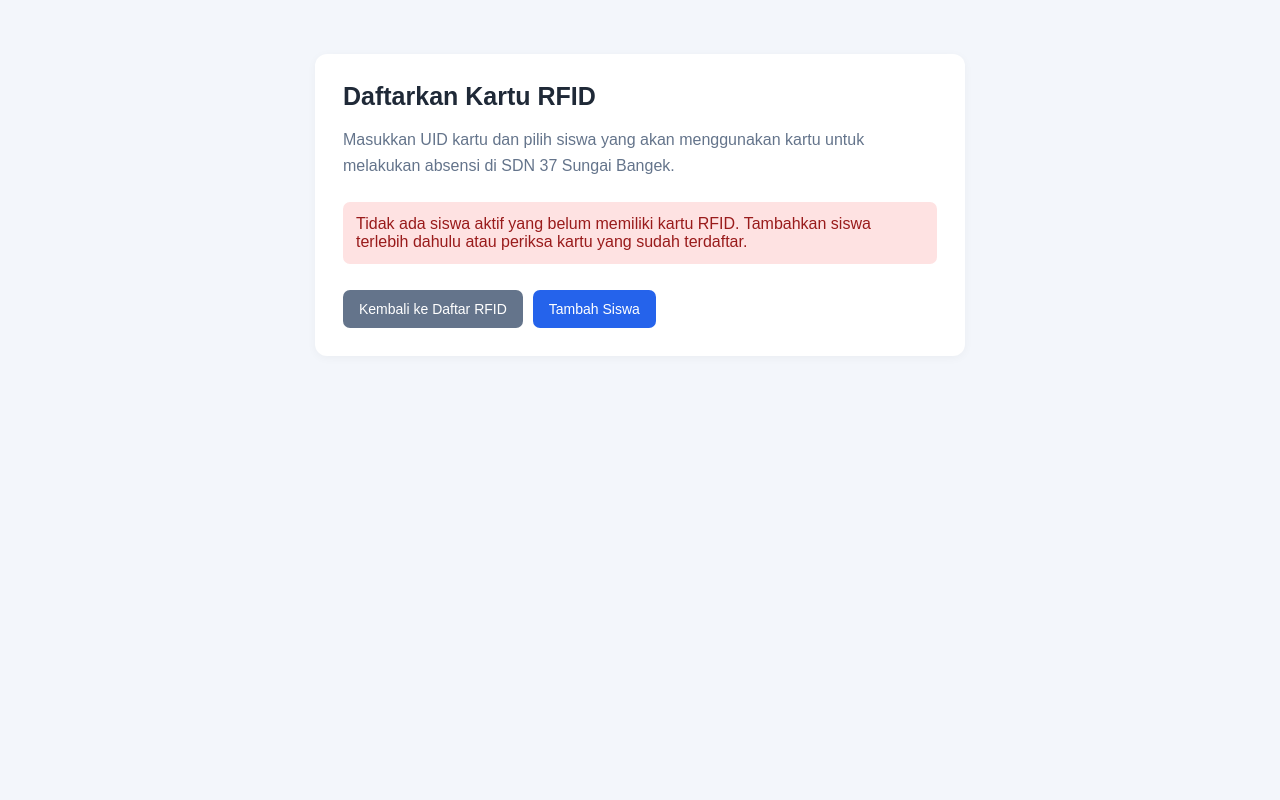
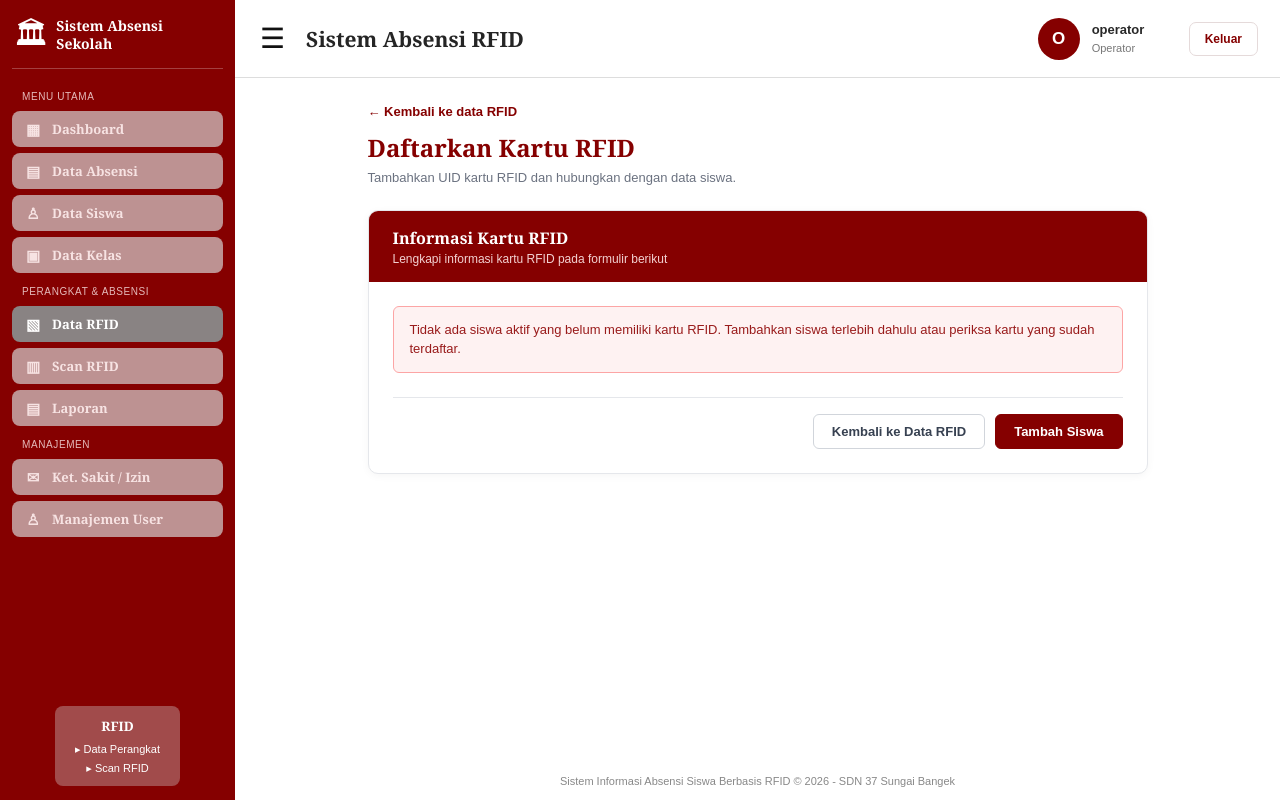
Before and after one commit to adrichanilham/absensi_rfid, a Laravel app: page /rfid/create in a window 1280 px wide. Run offline with Laravel 12, Linux system fonts and the light colour scheme; a user stored in the database is signed in; data comes from the database, SQL or seed files in the repository.

Commit message:
perbarui tampilan halaman tambah data rfid

```diff
--- a/resources/views/rfid/create.blade.php
+++ b/resources/views/rfid/create.blade.php
@@ -1,160 +1,230 @@
-<!DOCTYPE html>
-<html lang="id">
-<head>
-    <meta charset="UTF-8">
-    <meta name="viewport" content="width=device-width, initial-scale=1.0">
-    <title>Daftarkan Kartu RFID</title>
+@extends('layouts.app')
 
+@section('title', 'Daftarkan Kartu RFID')
+
+@section('content')
 <style>
-        * {
-            box-sizing: border-box;
+    .rfid-wrapper {
+        max-width: 780px;
+        margin: 0 auto;
     }
 
-        body {
+    .rfid-back-link {
+        display: inline-block;
+        margin-bottom: 12px;
+        color: #850000;
+        font-size: 13px;
+        font-weight: 600;
+        text-decoration: none;
+    }
+
+    .rfid-back-link:hover {
+        text-decoration: underline;
+    }
+
+    .rfid-page-title {
+        margin: 0 0 4px;
+        color: #850000;
+        font-family: Georgia, serif;
+        font-size: 24px;
+        font-weight: 700;
+    }
+
+    .rfid-page-subtitle {
+        margin: 0 0 22px;
+        color: #6b7280;
+        font-size: 13px;
+        line-height: 1.5;
+    }
+
+    .rfid-card {
+        background: #ffffff;
+        border: 1px solid #e5e7eb;
+        border-radius: 10px;
+        overflow: hidden;
+        box-shadow: 0 2px 8px rgba(0, 0, 0, 0.04);
+    }
+
+    .rfid-card-banner {
+        background: #850000;
+        padding: 16px 24px;
+        color: #ffffff;
+    }
+
+    .rfid-card-banner h2 {
+        margin: 0 0 3px;
+        font-family: Georgia, serif;
+        font-size: 16px;
+        font-weight: 700;
+        color: #ffffff;
+    }
+
+    .rfid-card-banner p {
         margin: 0;
+        font-size: 12px;
+        color: #f3d1d1;
+    }
+
+    .rfid-card-body {
         padding: 24px;
-            font-family: Arial, sans-serif;
-            background: #f3f6fb;
+    }
+
+    .rfid-form-group {
+        margin-bottom: 20px;
+    }
+
+    .rfid-label {
+        display: block;
+        margin-bottom: 8px;
+        font-size: 13px;
+        font-weight: 700;
         color: #1f2937;
     }
 
-        .container {
-            max-width: 650px;
-            margin: 30px auto;
+    .rfid-input,
+    .rfid-select {
+        width: 100%;
+        padding: 10px 14px;
+        border: 1px solid #d1d5db;
+        border-radius: 6px;
+        font-size: 14px;
+        font-family: inherit;
+        color: #111827;
+        background-color: #ffffff;
+        transition: border-color 0.2s, box-shadow 0.2s;
     }
 
-        .card {
-            background: white;
-            padding: 28px;
-            border-radius: 12px;
-            box-shadow: 0 2px 10px #0000000a;
+    .rfid-input:focus,
+    .rfid-select:focus {
+        outline: none;
+        border-color: #850000;
+        box-shadow: 0 0 0 3px rgba(133, 0, 0, 0.12);
     }
 
-        h1 {
-            margin: 0 0 8px;
-            font-size: 25px;
+    .rfid-help {
+        margin: 6px 0 0;
+        font-size: 12px;
+        color: #6b7280;
+        line-height: 1.5;
     }
 
-        .subtitle {
-            color: #64748b;
-            line-height: 1.6;
-            margin-bottom: 24px;
+    .rfid-error {
+        margin-top: 6px;
+        font-size: 12px;
+        font-weight: 600;
+        color: #b91c1c;
     }
 
-        .form-group {
+    .rfid-alert {
+        padding: 13px 16px;
+        border-radius: 6px;
+        background: #fef2f2;
+        border: 1px solid #fca5a5;
+        color: #991b1b;
+        font-size: 13px;
+        line-height: 1.5;
         margin-bottom: 20px;
     }
 
-        label {
-            display: block;
-            margin-bottom: 8px;
-            font-weight: bold;
-            font-size: 14px;
+    .rfid-actions {
+        display: flex;
+        justify-content: flex-end;
+        align-items: center;
+        gap: 10px;
+        margin-top: 24px;
+        padding-top: 16px;
+        border-top: 1px solid #e5e7eb;
     }
 
-        input, select {
-            width: 100%;
-            padding: 12px;
-            border: 1px solid #cbd5e1;
-            border-radius: 7px;
-            font-size: 15px;
-            background: white;
+    .rfid-btn-cancel {
+        display: inline-flex;
+        align-items: center;
+        justify-content: center;
+        padding: 9px 18px;
+        border: 1px solid #d1d5db;
+        border-radius: 6px;
+        background: #ffffff;
+        color: #374151;
+        font-size: 13px;
+        font-weight: 600;
+        text-decoration: none;
+        cursor: pointer;
+        transition: background 0.15s;
     }
 
-        input:focus, select:focus {
-            outline: 2px solid #bfdbfe;
-            border-color: #2563eb;
+    .rfid-btn-cancel:hover {
+        background: #f9fafb;
     }
 
-        .help {
-            color: #64748b;
+    .rfid-btn-submit {
+        display: inline-flex;
+        align-items: center;
+        justify-content: center;
+        padding: 9px 18px;
+        border: 1px solid #850000;
+        border-radius: 6px;
+        background: #850000;
+        color: #ffffff;
         font-size: 13px;
-            line-height: 1.5;
-            margin-top: 7px;
+        font-weight: 600;
+        text-decoration: none;
+        cursor: pointer;
+        transition: background 0.15s;
     }
 
-        .error {
-            color: #b91c1c;
-            font-size: 13px;
-            margin-top: 6px;
+    .rfid-btn-submit:hover {
+        background: #690000;
     }
 
-        .alert {
-            padding: 13px;
-            border-radius: 7px;
-            background: #fee2e2;
-            color: #991b1b;
-            margin-bottom: 20px;
+    @media (max-width: 540px) {
+        .rfid-actions {
+            flex-direction: column-reverse;
         }
 
-        .actions {
-            display: flex;
-            gap: 10px;
-            flex-wrap: wrap;
-            margin-top: 26px;
+        .rfid-btn-cancel,
+        .rfid-btn-submit {
+            width: 100%;
         }
-
-        .button {
-            display: inline-block;
-            padding: 11px 16px;
-            border: none;
-            border-radius: 7px;
-            background: #2563eb;
-            color: white;
-            text-decoration: none;
-            font-size: 14px;
-            cursor: pointer;
-        }
-
-        .button:hover {
-            background: #1d4ed8;
-        }
-
-        .button-secondary {
-            background: #64748b;
-        }
-
-        .button-secondary:hover {
-            background: #475569;
     }
 </style>
-</head>
-<body>
 
-<div class="container">
-    <div class="card">
-        <h1>Daftarkan Kartu RFID</h1>
+<div class="rfid-wrapper">
+    <a href="{{ route('rfid.index') }}" class="rfid-back-link">
+        &larr; Kembali ke data RFID
+    </a>
 
-        <p class="subtitle">
-            Masukkan UID kartu dan pilih siswa yang akan menggunakan kartu
-            untuk melakukan absensi di SDN 37 Sungai Bangek.
+    <h1 class="rfid-page-title">Daftarkan Kartu RFID</h1>
+    <p class="rfid-page-subtitle">
+        Tambahkan UID kartu RFID dan hubungkan dengan data siswa.
     </p>
 
+    <div class="rfid-card">
+        <div class="rfid-card-banner">
+            <h2>Informasi Kartu RFID</h2>
+            <p>Lengkapi informasi kartu RFID pada formulir berikut</p>
+        </div>
+
+        <div class="rfid-card-body">
             @if ($errors->any())
-            <div class="alert">
+                <div class="rfid-alert">
                     <strong>Periksa kembali data berikut:</strong>
-
                     @foreach ($errors->all() as $error)
-                    <div style="margin-top: 5px;">
-                        {{ $error }}
-                    </div>
+                        <div style="margin-top: 4px;">• {{ $error }}</div>
                     @endforeach
                 </div>
             @endif
 
             @if ($siswa->isEmpty())
-            <div class="alert">
+                <div class="rfid-alert">
                     Tidak ada siswa aktif yang belum memiliki kartu RFID.
-                Tambahkan siswa terlebih dahulu atau periksa kartu yang
-                sudah terdaftar.
+                    Tambahkan siswa terlebih dahulu atau periksa kartu yang sudah terdaftar.
                 </div>
 
-            <div class="actions">
-                <a href="{{ route('rfid.index') }}" class="button button-secondary">
-                    Kembali ke Daftar RFID
+                <div class="rfid-actions">
+                    <a href="{{ route('rfid.index') }}" class="rfid-btn-cancel">
+                        Kembali ke Data RFID
                     </a>
-
-                <a href="{{ route('siswa.create') }}" class="button">
+                    <a href="{{ route('siswa.create') }}" class="rfid-btn-submit">
                         Tambah Siswa
                     </a>
                 </div>
@@ -162,13 +232,13 @@
                 <form action="{{ route('rfid.store') }}" method="POST">
                     @csrf
 
-                <div class="form-group">
-                    <label for="uid">UID Kartu RFID</label>
-
+                    <div class="rfid-form-group">
+                        <label for="uid" class="rfid-label">UID Kartu RFID</label>
                         <input
                             type="text"
                             id="uid"
                             name="uid"
+                            class="rfid-input"
                             value="{{ old('uid') }}"
                             placeholder="Contoh: 04A1B2C3D4"
                             maxlength="100"
@@ -176,24 +246,18 @@
                             required
                             autofocus
                         >
-
-                    <p class="help">
-                        Tempelkan kartu pada reader jika reader dapat
-                        mengetik UID ke kolom ini, atau masukkan UID
-                        kartu secara manual.
+                        <p class="rfid-help">
+                            Tempelkan kartu pada reader jika reader dapat mengetik UID ke kolom ini, atau masukkan UID kartu secara manual.
                         </p>
-
                         @error('uid')
-                        <div class="error">{{ $message }}</div>
+                            <div class="rfid-error">{{ $message }}</div>
                         @enderror
                     </div>
 
-                <div class="form-group">
-                    <label for="siswa_id">Pilih Siswa</label>
-
-                    <select id="siswa_id" name="siswa_id" required>
+                    <div class="rfid-form-group">
+                        <label for="siswa_id" class="rfid-label">Pilih Siswa</label>
+                        <select id="siswa_id" name="siswa_id" class="rfid-select" required>
                             <option value="">-- Pilih siswa --</option>
-
                             @foreach ($siswa as $item)
                                 <option
                                     value="{{ $item->id }}"
@@ -205,33 +269,39 @@
                                 </option>
                             @endforeach
                         </select>
-
-                    <p class="help">
-                        Hanya siswa aktif yang belum memiliki kartu RFID
-                        yang ditampilkan.
+                        <p class="rfid-help">
+                            Hanya siswa aktif yang belum memiliki kartu RFID yang ditampilkan.
                         </p>
-
                         @error('siswa_id')
-                        <div class="error">{{ $message }}</div>
+                            <div class="rfid-error">{{ $message }}</div>
                         @enderror
                     </div>
 
-                <div class="actions">
-                    <button type="submit" class="button">
+                    <div class="rfid-actions">
+                        <a href="{{ route('rfid.index') }}" class="rfid-btn-cancel">
+                            Batal
+                        </a>
+                        <button type="submit" class="rfid-btn-submit">
                             Simpan Kartu RFID
                         </button>
-
-                    <a
-                        href="{{ route('rfid.index') }}"
-                        class="button button-secondary"
-                    >
-                        Batal
-                    </a>
                     </div>
                 </form>
             @endif
         </div>
     </div>
+</div>
 
-</body>
-</html>
+<script>
+    const uidField = document.getElementById('uid');
+    const siswaSelect = document.getElementById('siswa_id');
+
+    if (uidField && siswaSelect) {
+        uidField.addEventListener('keydown', function (event) {
+            if (event.key === 'Enter' && uidField.value.trim() !== '' && !siswaSelect.value) {
+                event.preventDefault();
+                siswaSelect.focus();
+            }
+        });
+    }
+</script>
+@endsection
```
Lines whose indentation alone changed are shown as unchanged.
